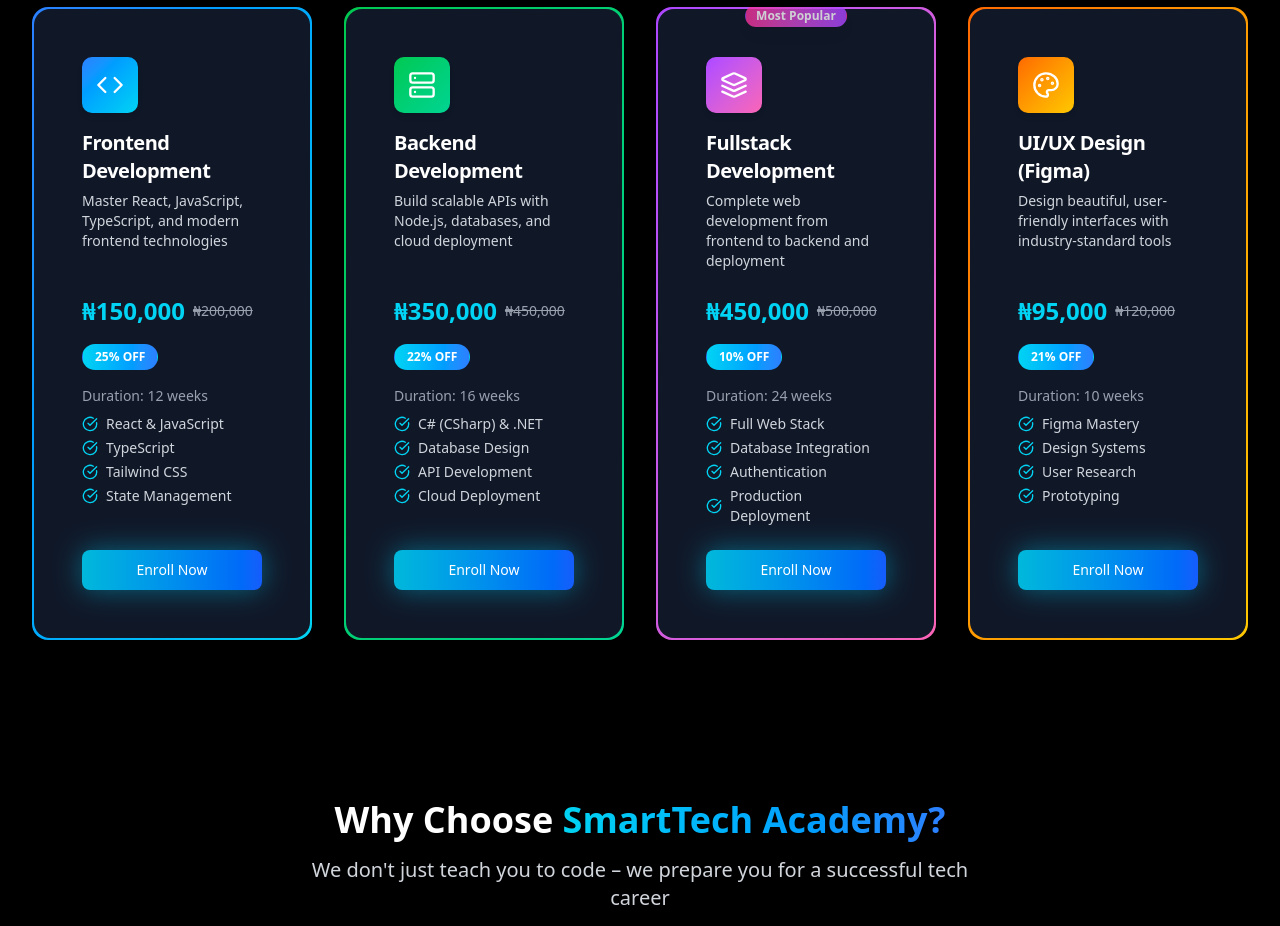
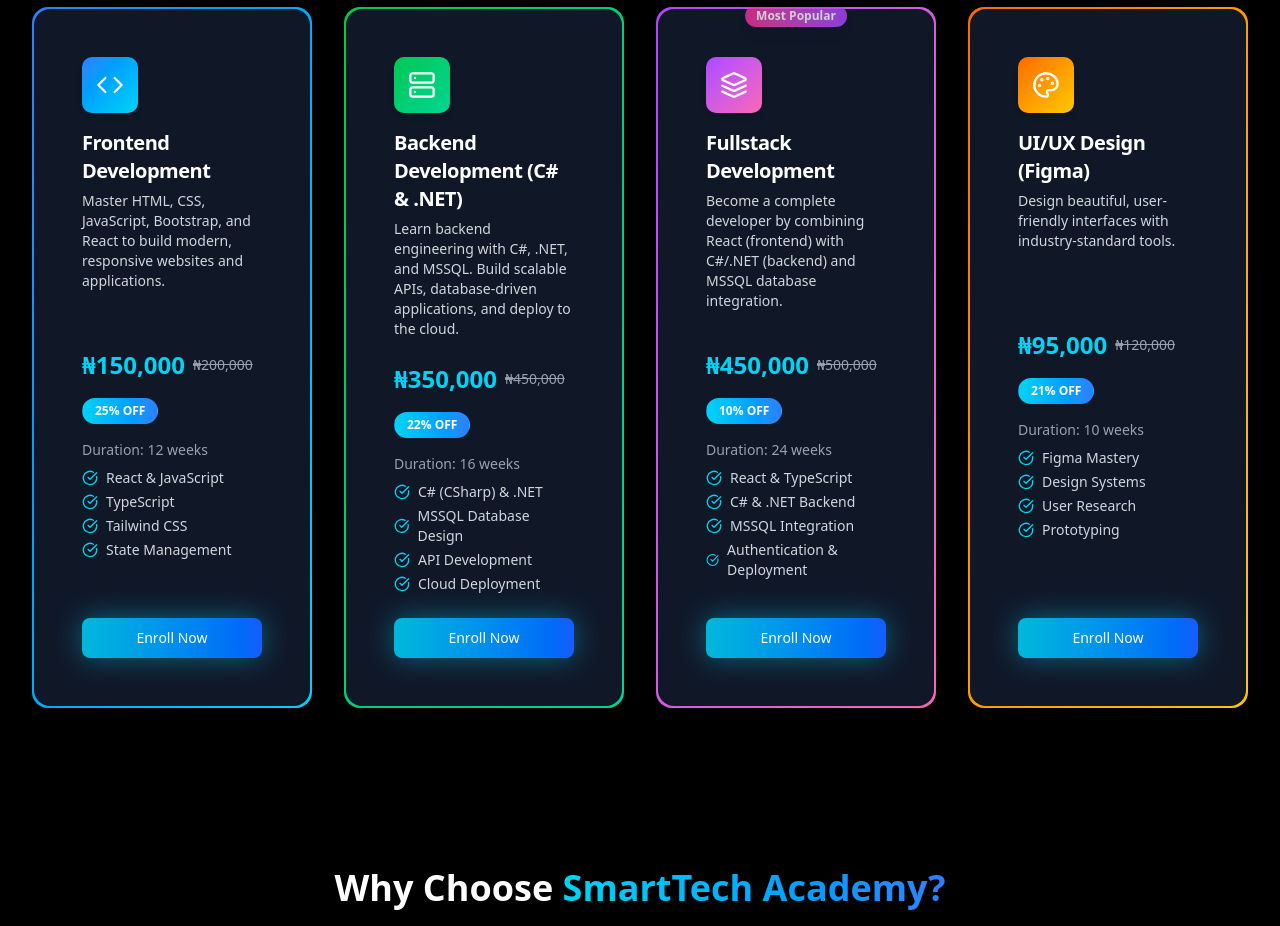
Before and after one commit to davidgraphix/smartTech-academy, a Next.js app: page / in a window 1280 px wide. Shown: the part 1520-2446 px from the top of the page. Built offline with nearby package versions, Linux system fonts and the light colour scheme.

Commit message:
feat: update course descriptions and titles for clarity and consistency in CoursesSection component

```diff
--- a/app/enroll/page.tsx
+++ b/app/enroll/page.tsx
@@ -1,22 +1,45 @@
-"use client"
+"use client";
 
-import type React from "react"
+import type React from "react";
 
-import { Button } from "@/components/ui/button"
-import { Card, CardContent, CardDescription, CardHeader, CardTitle } from "@/components/ui/card"
-import { Input } from "@/components/ui/input"
-import { Label } from "@/components/ui/label"
-import { Textarea } from "@/components/ui/textarea"
-import { Select, SelectContent, SelectItem, SelectTrigger, SelectValue } from "@/components/ui/select"
-import { Checkbox } from "@/components/ui/checkbox"
-import { ArrowLeft, CheckCircle, Code, Palette, Server, Layers, Zap, Star, Clock, Users } from "lucide-react"
-import { useRouter } from "next/navigation"
-import { useState } from "react"
-import { LiveBackground } from "@/components/live-background"
+import { Button } from "@/components/ui/button";
+import {
+  Card,
+  CardContent,
+  CardDescription,
+  CardHeader,
+  CardTitle,
+} from "@/components/ui/card";
+import { Input } from "@/components/ui/input";
+import { Label } from "@/components/ui/label";
+import { Textarea } from "@/components/ui/textarea";
+import {
+  Select,
+  SelectContent,
+  SelectItem,
+  SelectTrigger,
+  SelectValue,
+} from "@/components/ui/select";
+import { Checkbox } from "@/components/ui/checkbox";
+import {
+  ArrowLeft,
+  CheckCircle,
+  Code,
+  Palette,
+  Server,
+  Layers,
+  Zap,
+  Star,
+  Clock,
+  Users,
+} from "lucide-react";
+import { useRouter } from "next/navigation";
+import { useState } from "react";
+import { LiveBackground } from "@/components/live-background";
 
 export default function EnrollPage() {
-  const router = useRouter()
-  const [selectedCourse, setSelectedCourse] = useState("")
+  const router = useRouter();
+  const [selectedCourse, setSelectedCourse] = useState("");
   const [formData, setFormData] = useState({
     firstName: "",
     lastName: "",
@@ -25,7 +48,7 @@ export default function EnrollPage() {
     experience: "",
     goals: "",
     agreeToTerms: false,
-  })
+  });
 
   const courses = [
     {
@@ -36,19 +59,33 @@ export default function EnrollPage() {
       originalPrice: "₦200,000",
       duration: "3 months",
       level: "Beginner to Advanced",
-      description: "Master React, JavaScript, TypeScript, and modern frontend technologies",
-      features: ["React & JavaScript", "TypeScript", "Tailwind CSS", "State Management", "API Integration"],
+      description:
+        "Master React, JavaScript, TypeScript, and modern frontend technologies.",
+      features: [
+        "React & JavaScript",
+        "TypeScript",
+        "Tailwind CSS",
+        "State Management",
+        "API Integration",
+      ],
     },
     {
       id: "backend",
-      title: "Backend Development",
+      title: "Backend Development (C# & .NET)",
       icon: Server,
       price: "₦350,000",
       originalPrice: "₦450,000",
       duration: "4 months",
       level: "Beginner to Advanced",
-      description: "Build scalable APIs with C# .NET, databases, and cloud deployment",
-      features: ["Node.js & Express", "Database Design", "API Development", "Authentication", "Cloud Deployment"],
+      description:
+        "Learn backend engineering with C#, .NET, and MSSQL. Build scalable APIs, manage databases, and deploy to the cloud.",
+      features: [
+        "C# (CSharp) & .NET",
+        "MSSQL Database Design",
+        "API Development",
+        "Authentication",
+        "Cloud Deployment",
+      ],
     },
     {
       id: "fullstack",
@@ -58,34 +95,44 @@ export default function EnrollPage() {
       originalPrice: "₦500,000",
       duration: "6 months",
       level: "Intermediate to Advanced",
-      description: "Complete web development from frontend to backend and deployment",
+      description:
+        "Combine React (frontend) with C#/.NET (backend) and MSSQL to become a complete fullstack developer.",
       features: [
-        "Full MERN Stack",
-        "Database Integration",
-        "DevOps Basics",
-        "Project Management",
+        "React & TypeScript",
+        "C# & .NET Backend",
+        "MSSQL Integration",
+        "Authentication & Deployment",
         "Portfolio Development",
       ],
     },
     {
       id: "uiux",
-      title: "UI/UX Design",
+      title: "UI/UX Design (Figma)",
       icon: Palette,
       price: "₦95,000",
       originalPrice: "₦120,000",
       duration: "2.5 months",
       level: "Beginner to Advanced",
-      description: "Design beautiful, user-friendly interfaces and experiences",
-      features: ["Design Principles", "Figma Mastery", "User Research", "Prototyping", "Design Systems"],
+      description:
+        "Design beautiful, user-friendly interfaces and experiences with Figma.",
+      features: [
+        "Design Principles",
+        "Figma Mastery",
+        "User Research",
+        "Prototyping",
+        "Design Systems",
+      ],
     },
-  ]
+  ];
 
   const handleSubmit = (e: React.FormEvent) => {
-    e.preventDefault()
+    e.preventDefault();
     // Handle form submission
-    console.log("Form submitted:", { ...formData, selectedCourse })
-    alert("Enrollment submitted successfully! We'll contact you within 24 hours.")
-  }
+    console.log("Form submitted:", { ...formData, selectedCourse });
+    alert(
+      "Enrollment submitted successfully! We'll contact you within 24 hours."
+    );
+  };
 
   return (
     <div className="min-h-screen bg-black relative overflow-hidden">
@@ -114,30 +161,40 @@ export default function EnrollPage() {
           <div className="max-w-6xl mx-auto">
             {/* Page Header */}
             <div className="text-center mb-12">
-              <h1 className="text-4xl md:text-6xl font-bold text-gradient mb-6">Start Your Tech Journey Today</h1>
+              <h1 className="text-4xl md:text-6xl font-bold text-gradient mb-6">
+                Start Your Tech Journey Today
+              </h1>
               <p className="text-xl text-gray-300 max-w-3xl mx-auto">
-                Choose your course and take the first step towards a successful tech career with expert mentorship and
-                job-ready training.
+                Choose your course and take the first step towards a successful
+                tech career with expert mentorship and job-ready training.
               </p>
             </div>
 
             <div className="grid lg:grid-cols-2 gap-12">
               {/* Course Selection */}
               <div>
-                <h2 className="text-3xl font-bold text-white mb-8">Choose Your Course</h2>
+                <h2 className="text-3xl font-bold text-white mb-8">
+                  Choose Your Course
+                </h2>
                 <div className="space-y-6">
                   {courses.map((course) => {
-                    const Icon = course.icon
+                    const Icon = course.icon;
                     return (
                       <Card
                         key={course.id}
-                        className={`glass-morphism border-2 transition-all duration-300 hover-lift cursor-pointer ${
+                        className={`glass-morphism transition-all duration-300 hover-lift cursor-pointer relative ${
                           selectedCourse === course.id
-                            ? "border-cyan-400 bg-cyan-400/5"
-                            : "border-gray-700 hover:border-cyan-400/50"
+                            ? "border-4 border-cyan-400 bg-cyan-400/5"
+                            : "border-2 border-gray-700 hover:border-cyan-400/50"
                         }`}
                         onClick={() => setSelectedCourse(course.id)}
                       >
+                        {/* Tick icon when selected */}
+                        {selectedCourse === course.id && (
+                          <div className="absolute top-3 right-3 bg-cyan-400 rounded-full p-1 shadow-lg">
+                            <CheckCircle className="h-5 w-5 text-white" />
+                          </div>
+                        )}
                         <CardHeader>
                           <div className="flex items-center justify-between">
                             <div className="flex items-center gap-4">
@@ -145,18 +202,28 @@ export default function EnrollPage() {
                                 <Icon className="h-6 w-6 text-cyan-400" />
                               </div>
                               <div>
-                                <CardTitle className="text-white text-xl">{course.title}</CardTitle>
-                                <CardDescription className="text-gray-400">{course.level}</CardDescription>
+                                <CardTitle className="text-white text-xl">
+                                  {course.title}
+                                </CardTitle>
+                                <CardDescription className="text-gray-400">
+                                  {course.level}
+                                </CardDescription>
                               </div>
                             </div>
                             <div className="text-right">
-                              <div className="text-2xl font-bold text-gradient">{course.price}</div>
-                              <div className="text-sm text-gray-500 line-through">{course.originalPrice}</div>
+                              <div className="text-2xl font-bold text-gradient">
+                                {course.price}
+                              </div>
+                              <div className="text-sm text-gray-500 line-through">
+                                {course.originalPrice}
+                              </div>
                             </div>
                           </div>
                         </CardHeader>
                         <CardContent>
-                          <p className="text-gray-300 mb-4">{course.description}</p>
+                          <p className="text-gray-300 mb-4">
+                            {course.description}
+                          </p>
                           <div className="flex items-center gap-6 mb-4 text-sm text-gray-400">
                             <div className="flex items-center gap-1">
                               <Clock className="h-4 w-4" />
@@ -173,14 +240,17 @@ export default function EnrollPage() {
                           </div>
                           <div className="flex flex-wrap gap-2">
                             {course.features.map((feature, index) => (
-                              <span key={index} className="px-3 py-1 bg-cyan-400/10 text-cyan-400 rounded-full text-sm">
+                              <span
+                                key={index}
+                                className="px-3 py-1 bg-cyan-400/10 text-cyan-400 rounded-full text-sm"
+                              >
                                 {feature}
                               </span>
                             ))}
                           </div>
                         </CardContent>
                       </Card>
-                    )
+                    );
                   })}
                 </div>
               </div>
@@ -207,7 +277,12 @@ export default function EnrollPage() {
                           <Input
                             id="firstName"
                             value={formData.firstName}
-                            onChange={(e) => setFormData({ ...formData, firstName: e.target.value })}
+                            onChange={(e) =>
+                              setFormData({
+                                ...formData,
+                                firstName: e.target.value,
+                              })
+                            }
                             className="glass-morphism border-gray-600 text-white"
                             required
                           />
@@ -219,7 +294,12 @@ export default function EnrollPage() {
                           <Input
                             id="lastName"
                             value={formData.lastName}
-                            onChange={(e) => setFormData({ ...formData, lastName: e.target.value })}
+                            onChange={(e) =>
+                              setFormData({
+                                ...formData,
+                                lastName: e.target.value,
+                              })
+                            }
                             className="glass-morphism border-gray-600 text-white"
                             required
                           />
@@ -234,7 +314,9 @@ export default function EnrollPage() {
                           id="email"
                           type="email"
                           value={formData.email}
-                          onChange={(e) => setFormData({ ...formData, email: e.target.value })}
+                          onChange={(e) =>
+                            setFormData({ ...formData, email: e.target.value })
+                          }
                           className="glass-morphism border-gray-600 text-white"
                           required
                         />
@@ -248,7 +330,9 @@ export default function EnrollPage() {
                           id="phone"
                           type="tel"
                           value={formData.phone}
-                          onChange={(e) => setFormData({ ...formData, phone: e.target.value })}
+                          onChange={(e) =>
+                            setFormData({ ...formData, phone: e.target.value })
+                          }
                           className="glass-morphism border-gray-600 text-white"
                           required
                         />
@@ -260,15 +344,23 @@ export default function EnrollPage() {
                         </Label>
                         <Select
                           value={formData.experience}
-                          onValueChange={(value) => setFormData({ ...formData, experience: value })}
+                          onValueChange={(value) =>
+                            setFormData({ ...formData, experience: value })
+                          }
                         >
                           <SelectTrigger className="glass-morphism border-gray-600 text-white">
                             <SelectValue placeholder="Select your experience level" />
                           </SelectTrigger>
                           <SelectContent>
-                            <SelectItem value="beginner">Complete Beginner</SelectItem>
-                            <SelectItem value="some">Some Experience</SelectItem>
-                            <SelectItem value="intermediate">Intermediate</SelectItem>
+                            <SelectItem value="beginner">
+                              Complete Beginner
+                            </SelectItem>
+                            <SelectItem value="some">
+                              Some Experience
+                            </SelectItem>
+                            <SelectItem value="intermediate">
+                              Intermediate
+                            </SelectItem>
                             <SelectItem value="advanced">Advanced</SelectItem>
                           </SelectContent>
                         </Select>
@@ -281,7 +373,9 @@ export default function EnrollPage() {
                         <Textarea
                           id="goals"
                           value={formData.goals}
-                          onChange={(e) => setFormData({ ...formData, goals: e.target.value })}
+                          onChange={(e) =>
+                            setFormData({ ...formData, goals: e.target.value })
+                          }
                           placeholder="Tell us about your career goals and what you hope to achieve..."
                           className="glass-morphism border-gray-600 text-white"
                           rows={4}
@@ -292,9 +386,17 @@ export default function EnrollPage() {
                         <Checkbox
                           id="terms"
                           checked={formData.agreeToTerms}
-                          onCheckedChange={(checked) => setFormData({ ...formData, agreeToTerms: checked as boolean })}
+                          onCheckedChange={(checked) =>
+                            setFormData({
+                              ...formData,
+                              agreeToTerms: checked as boolean,
+                            })
+                          }
                         />
-                        <Label htmlFor="terms" className="text-sm text-gray-300">
+                        <Label
+                          htmlFor="terms"
+                          className="text-sm text-gray-300"
+                        >
                           I agree to the terms and conditions and privacy policy
                         </Label>
                       </div>
@@ -316,5 +418,5 @@ export default function EnrollPage() {
         </main>
       </div>
     </div>
-  )
+  );
 }
--- a/components/courses-section.tsx
+++ b/components/courses-section.tsx
@@ -18,7 +18,7 @@ const courses = [
     id: "frontend",
     title: "Frontend Development",
     description:
-      "Master React, JavaScript, TypeScript, and modern frontend technologies",
+      "Master HTML, CSS, JavaScript, Bootstrap, and React to build modern, responsive websites and applications.",
     icon: Code,
     originalPrice: "₦200,000",
     discountedPrice: "₦150,000",
@@ -34,16 +34,16 @@ const courses = [
   },
   {
     id: "backend",
-    title: "Backend Development",
+    title: "Backend Development (C# & .NET)",
     description:
-      "Build scalable APIs with Node.js, databases, and cloud deployment",
+      "Learn backend engineering with C#, .NET, and MSSQL. Build scalable APIs, database-driven applications, and deploy to the cloud.",
     icon: Server,
     originalPrice: "₦450,000",
     discountedPrice: "₦350,000",
     discount: "22% OFF",
     features: [
       "C# (CSharp) & .NET",
-      "Database Design",
+      "MSSQL Database Design",
       "API Development",
       "Cloud Deployment",
     ],
@@ -54,16 +54,16 @@ const courses = [
     id: "fullstack",
     title: "Fullstack Development",
     description:
-      "Complete web development from frontend to backend and deployment",
+      "Become a complete developer by combining React (frontend) with C#/.NET (backend) and MSSQL database integration.",
     icon: Layers,
     originalPrice: "₦500,000",
     discountedPrice: "₦450,000",
     discount: "10% OFF",
     features: [
-      "Full Web Stack",
-      "Database Integration",
-      "Authentication",
-      "Production Deployment",
+      "React & TypeScript",
+      "C# & .NET Backend",
+      "MSSQL Integration",
+      "Authentication & Deployment",
     ],
     duration: "24 weeks",
     popular: true,
@@ -73,7 +73,7 @@ const courses = [
     id: "uiux",
     title: "UI/UX Design (Figma)",
     description:
-      "Design beautiful, user-friendly interfaces with industry-standard tools",
+      "Design beautiful, user-friendly interfaces with industry-standard tools.",
     icon: Palette,
     originalPrice: "₦120,000",
     discountedPrice: "₦95,000",
@@ -88,6 +88,7 @@ const courses = [
     gradient: "from-orange-500 to-yellow-400",
   },
 ];
+
 
 export function CoursesSection() {
   const router = useRouter();
```
